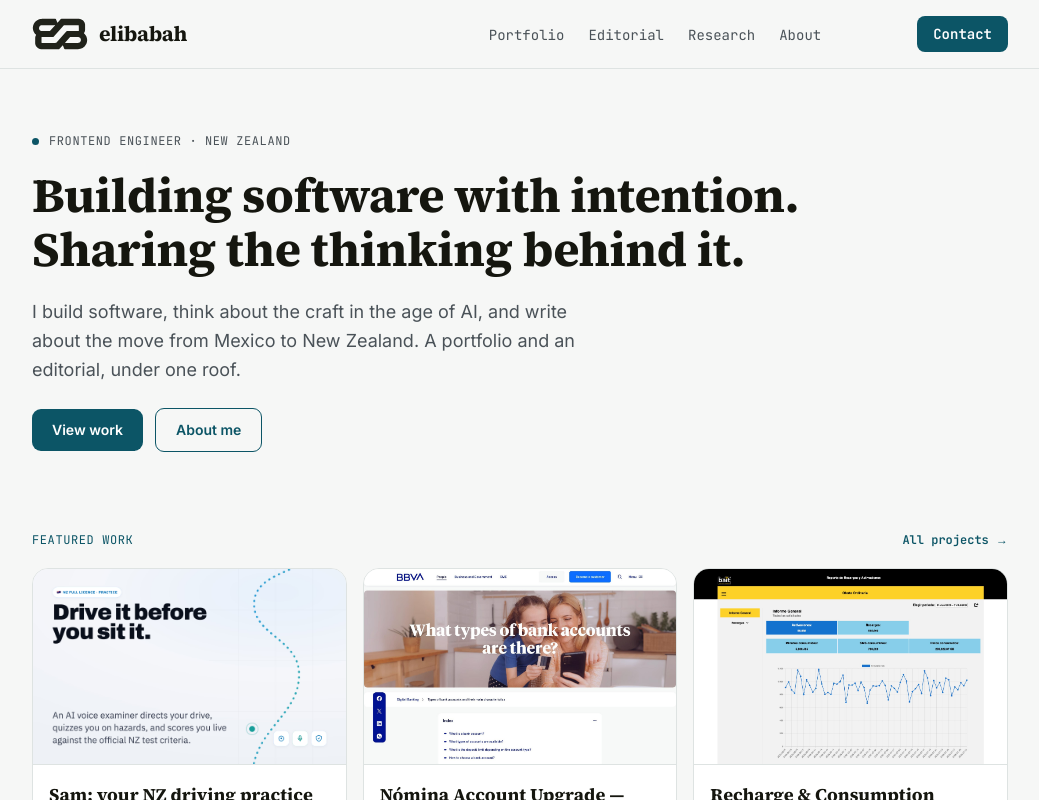
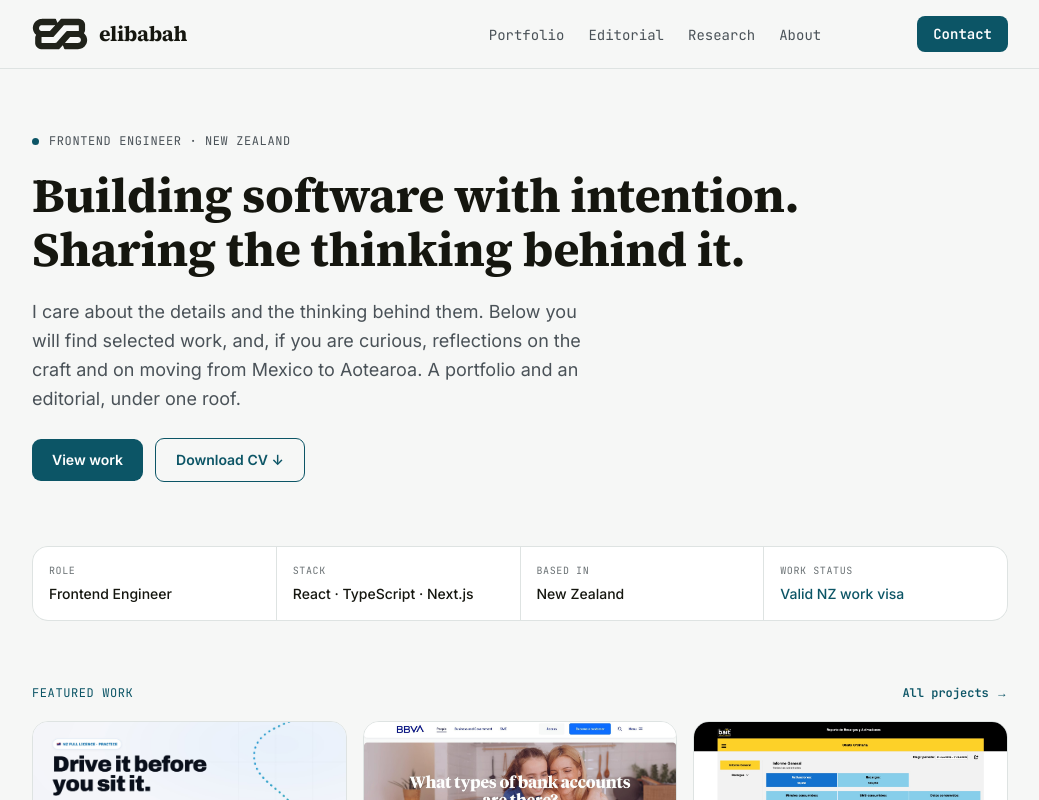
Before and after one commit to Elibabah/elibabah-web, a Next.js app: page / in a window 1280 px wide. Shown: the top 800 px of the page, without its empty margins (120-1159 px from the left). Built offline with nearby package versions, Linux system fonts and the light colour scheme; some icons are missing.

Commit message:
feat: add main banner

```diff
--- a/app/page.tsx
+++ b/app/page.tsx
@@ -4,12 +4,19 @@ import { getAllArticles } from "@/lib/editorial";
 import { getAllProjects } from "@/lib/portfolio";
 import { imageSlots } from "@/lib/image-slots";
 
+const facts = [
+  { label: "Role", value: "Frontend Engineer" },
+  { label: "Stack", value: "React · TypeScript · Next.js" },
+  { label: "Based in", value: "New Zealand" },
+  { label: "Work status", value: "Valid NZ work visa", accent: true },
+];
+
 export default function Home() {
   const latestArticles = getAllArticles().slice(0, 3) || [];
   const featuredProjects = getAllProjects().filter(p => p.featured) || [];
 
   return (
-    <main className="mx-auto w-full max-w-5xl px-6 py-16 flex flex-col gap-20">
+    <main className="mx-auto w-full max-w-5xl px-6 py-16 flex flex-col gap-16">
 
       {/* Hero */}
       <section className="flex flex-col gap-5">
@@ -19,12 +26,12 @@ export default function Home() {
             Frontend Engineer · New Zealand
           </span>
         </div>
-        <h1 className="font-heading max-w-xxl font-bold text-5xl leading-[1.12] tracking-[-0.5px] text-foreground">
+        <h1 className="font-heading max-w-3xl font-bold text-5xl leading-[1.12] tracking-[-0.5px] text-foreground">
           Building software with intention.<br />
           Sharing the thinking behind it.<br />
         </h1>
         <p className="font-body text-lg leading-relaxed text-ink-soft max-w-xl">
-          I build software, think about the craft in the age of AI, and write about the move from Mexico to New Zealand. A portfolio and an editorial, under one roof.
+          I care about the details and the thinking behind them. Below you will find selected work, and, if you are curious, reflections on the craft and on moving from Mexico to Aotearoa. A portfolio and an editorial, under one roof.
         </p>
         <div className="flex items-center gap-3 mt-1">
           <Link
@@ -33,13 +40,34 @@ export default function Home() {
           >
             View work
           </Link>
-          <Link
-            href="/about"
+          <a
+            href="/resume.pdf"
+            target="_blank"
+            rel="noopener noreferrer"
             className="text-accent border border-accent font-semibold text-sm px-5 py-2.75 rounded-[9px] hover:bg-accent/5 transition-colors"
           >
-            About me
-          </Link>
+            Download CV ↓
+          </a>
         </div>
+      </section>
+
+      {/* At a glance — the facts a recruiter scans first */}
+      <section
+        aria-label="At a glance"
+        className="grid grid-cols-2 md:grid-cols-4 gap-px bg-line border border-line rounded-2xl overflow-hidden"
+      >
+        {facts.map((fact) => (
+          <div key={fact.label} className="bg-surface flex flex-col gap-1.5 p-4">
+            <span className="font-mono text-[10px] text-ink-faint tracking-[0.6px] uppercase">
+              {fact.label}
+            </span>
+            <span
+              className={`font-body text-sm font-medium ${fact.accent ? "text-accent" : "text-foreground"}`}
+            >
+              {fact.value}
+            </span>
+          </div>
+        ))}
       </section>
 
       {/* Selected Work */}
```
Also changed, not shown: 2 other files (tests, documents, lock files or other folders).
